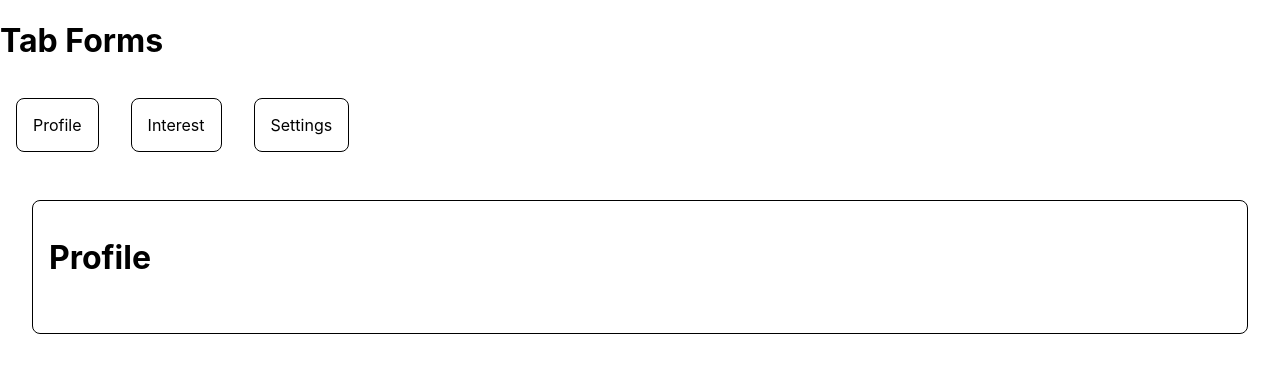
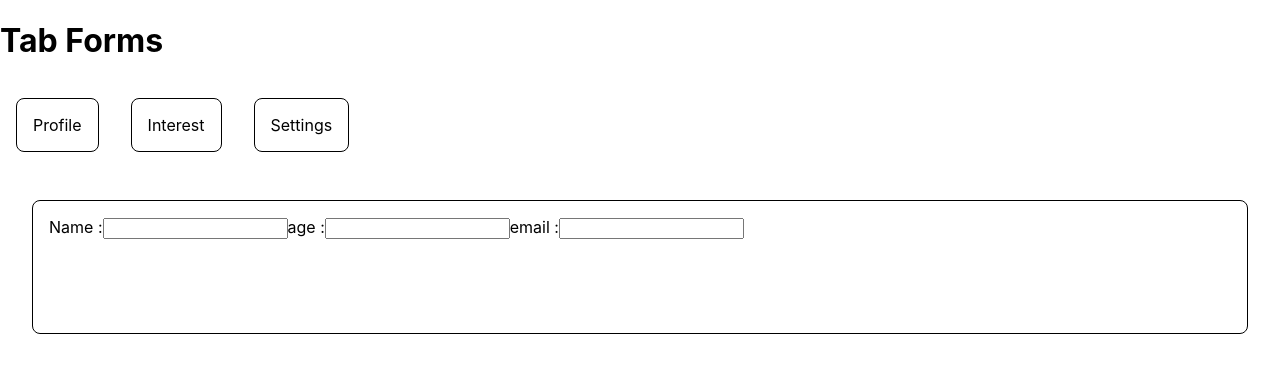
Before and after one commit to Ssharma0355/machine-coding, a React (Create React App) app: page / in a window 1280 px wide. Shown: the top 372 px of the page. Built offline with nearby package versions, Linux system fonts and the light colour scheme.

Commit message:
made conditional rendering-2

```diff
--- a/src/solutions/TabForms/Profile.jsx
+++ b/src/solutions/TabForms/Profile.jsx
@@ -1,9 +1,18 @@
 import React from 'react'
 
-const Profile = () => {
+const Profile = ({data,setData}) => {
+  const {name, age, email} = data;
+  console.log(data)
   return (
     <div>
-    <h1>Profile</h1>
+      <label>Name :</label>
+      <input type="text" onChange={(e)=> setData(e.target.value)} value={data.name} />
+       <label>age :</label>
+      <input type="text" onChange={(e)=> setData(e.target.value)} value={data.age} />
+       <label>email :</label>
+      <input type="text" onChange={(e)=> setData(e.target.value)} value={data.email} />
+
+
     </div>
   )
 }
--- a/src/solutions/TabForms/TabForms.jsx
+++ b/src/solutions/TabForms/TabForms.jsx
@@ -5,6 +5,13 @@ import Settings from "./Settings";
 
 const TabForms = () => {
   const [activeTab, setActiveTab] = useState(0);
+  const [data, setData] = useState({
+    name:"",
+    age:"",
+    email:"",
+    interset:[],
+    theme:""
+  })
   const Tabs = [
     {
       name: "Profile",
@@ -26,10 +33,10 @@ const TabForms = () => {
     <div>
       <h1>Tab Forms </h1>
       <div className="heading-container">
-          {Tabs.map((t, index) => <div onClick={()=> setActiveTab(index)} className="headings">{t.name}</div>)}
+          {Tabs.map((t, index) => <div key={index} onClick={()=> setActiveTab(index)} className="headings">{t.name}</div>)}
       </div>
 
-      <div className="tab-container"><ActiveComponent /></div>
+      <div className="tab-container"><ActiveComponent data={data} setData={setData} /></div>
 
     </div>
   );
```
